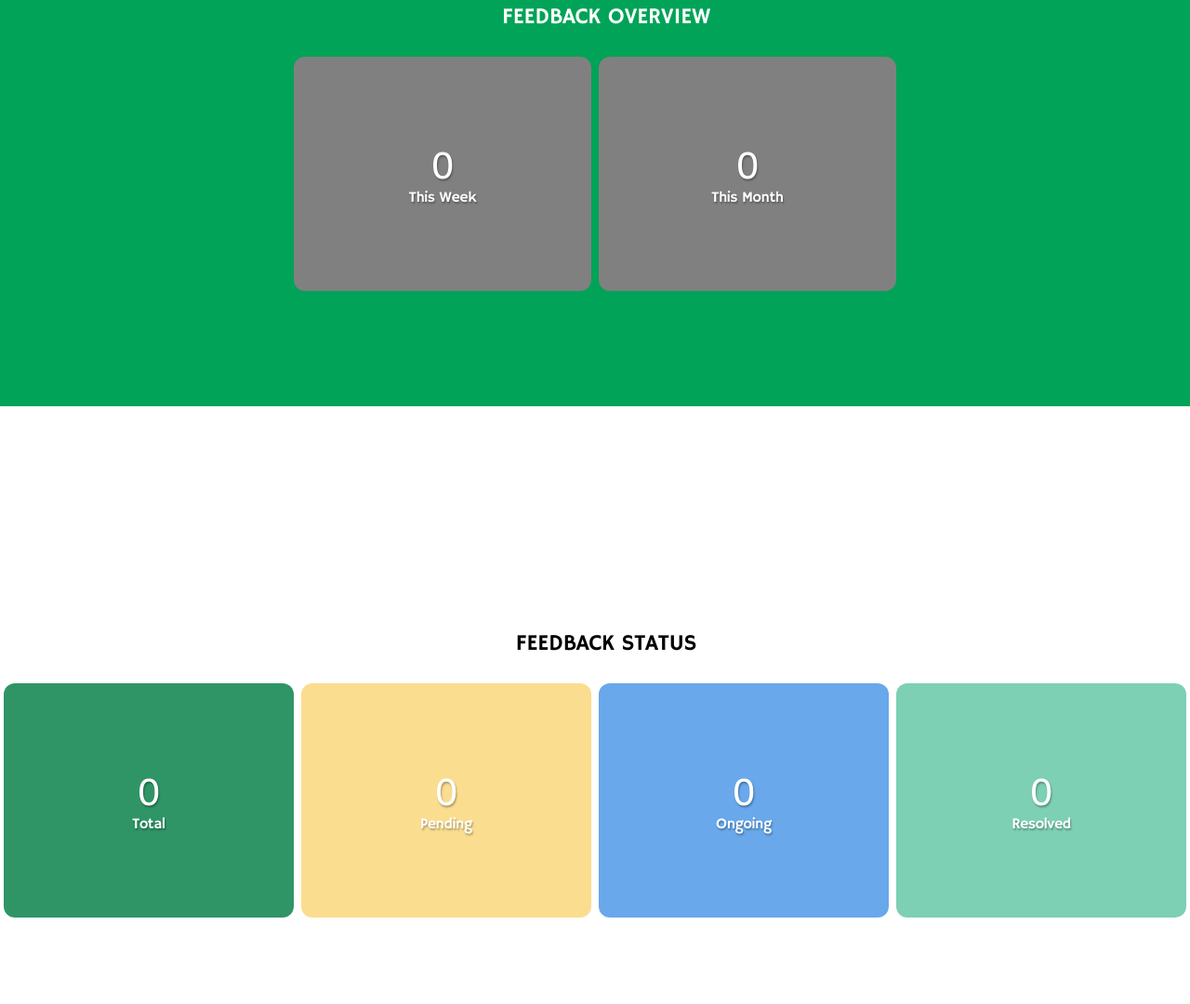
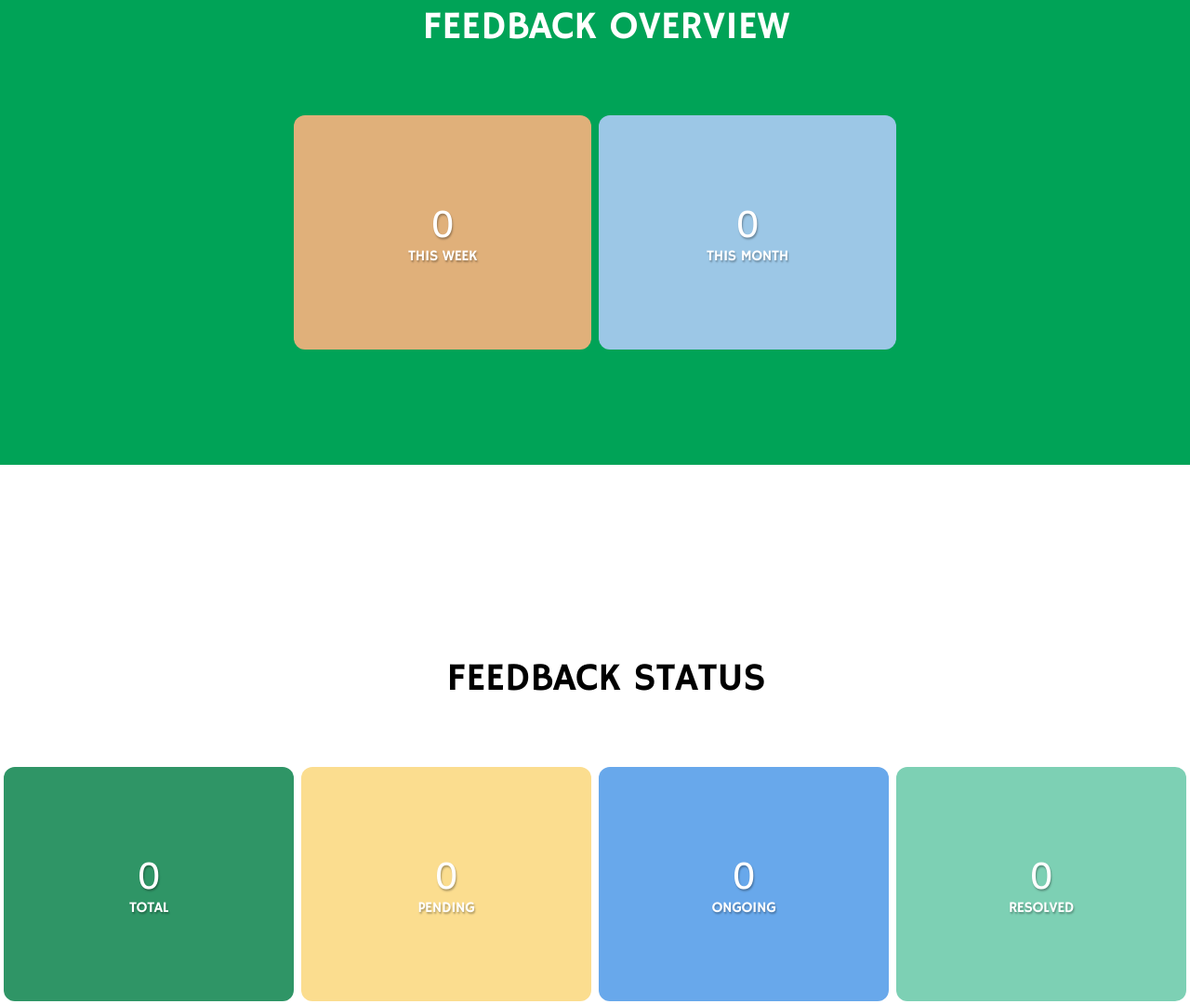
Before and after one commit to lymyr/dlsud-feedback-system, a website with bundled scripts: page dashboard-admin.html in a window 1280 px wide. Shown: the part 1159-2239 px from the top of the page at 93% size. Built offline with nearby package versions, Linux system fonts and the light colour scheme; no server answers; a web font is replaced by a local one.

Commit message:
added colors for weekly and monthly metrics. capitalized and changed to be reviewed to pending

```diff
--- a/dashboard-admin.html
+++ b/dashboard-admin.html
@@ -35,11 +35,11 @@
         <div class="metrics-box-container">
             <div class="metrics-box weekly">
                 <h1 id="admin-weekly-feedback">0</h1> <!-- Pending Feedback -->
-                <h6>This Week</h6>
+                <h6>THIS WEEK</h6>
             </div>
             <div class="metrics-box monthly">
                 <h1 id="admin-monthly-feedback">0</h1> <!-- Ongoing Feedback -->
-                <h6>This Month</h6>
+                <h6>THIS MONTH</h6>
             </div>
 
         </div>
@@ -50,19 +50,19 @@
         <div class="metrics-box-container">
             <div class="metrics-box total">
                 <h1 id="admin-total-feedback">0</h1> <!-- Total Feedback -->
-                <h6>Total</h6>
+                <h6>TOTAL</h6>
             </div>
             <div class="metrics-box review">
                 <h1 id="admin-pending-feedback">0</h1> <!-- Pending Feedback -->
-                <h6>Pending</h6>
+                <h6>PENDING</h6>
             </div>
             <div class="metrics-box ongoing">
                 <h1 id="admin-ongoing-feedback">0</h1> <!-- Ongoing Feedback -->
-                <h6>Ongoing</h6>
+                <h6>ONGOING</h6>
             </div>
             <div class="metrics-box resolved">
                 <h1 id="admin-resolved-feedback">0</h1> <!-- Resolved Feedback -->
-                <h6>Resolved</h6>
+                <h6>RESOLVED</h6>
             </div>
         </div>
     </div>
@@ -72,11 +72,11 @@
         <div class="metrics-box-container">
             <div class="metrics-box concerns">
                 <h1 id="concern-feedback">0</h1> <!-- Concern Feedback -->
-                <h6>Concerns</h6>
+                <h6>CONCERNS</h6>
             </div>
             <div class="metrics-box suggestions">
                 <h1 id="suggestion-feedback">0</h1> <!-- Suggestion Feedback -->
-                <h6>Suggestions</h6>
+                <h6>SUGGESTIONS</h6>
             </div>
         </div>
     </div>
--- a/style.css
+++ b/style.css
@@ -708,13 +708,9 @@ label {
 .dashboard-admin-btn:hover {
     background-color: #b0cff7;
 }
-.metrics-container-container {
-    background-color: #daffee;
-    padding:54px;
-}
 
 .metrics-container {
-    margin-bottom:120px;
+    margin-bottom:84px;
     padding:120px 0px;
 }
 
@@ -733,11 +729,11 @@ label {
 }
 
 .metrics-container > h6 {
-    font-size: 24px;
+    font-size: 42px;
     letter-spacing: -0.24px;
     margin-left: 24px;
     text-align: center;
-    margin-bottom: 24px;
+    margin-bottom: 64px;
 }
 
 .metrics-box-container {
@@ -753,9 +749,10 @@ label {
 }
 
 .metrics-box-container>*:hover {
-    font-size: 19px;
-    opacity: 70%;
+    filter:brightness(105%);
     cursor:default;
+    position: relative;
+    width:325px;
 }
 
 .metrics-box {
@@ -816,8 +813,8 @@ label {
     background-color: #73BDDD;
 }
 .weekly{
-    background-color: gray;
+    background-color: rgb(224, 176, 122);
 }
 .monthly {
-    background-color: grey;
+    background-color: rgb(156, 199, 230);
 }
```
Also changed, not shown: dashboard-stu.html (+1 -1 lines).
